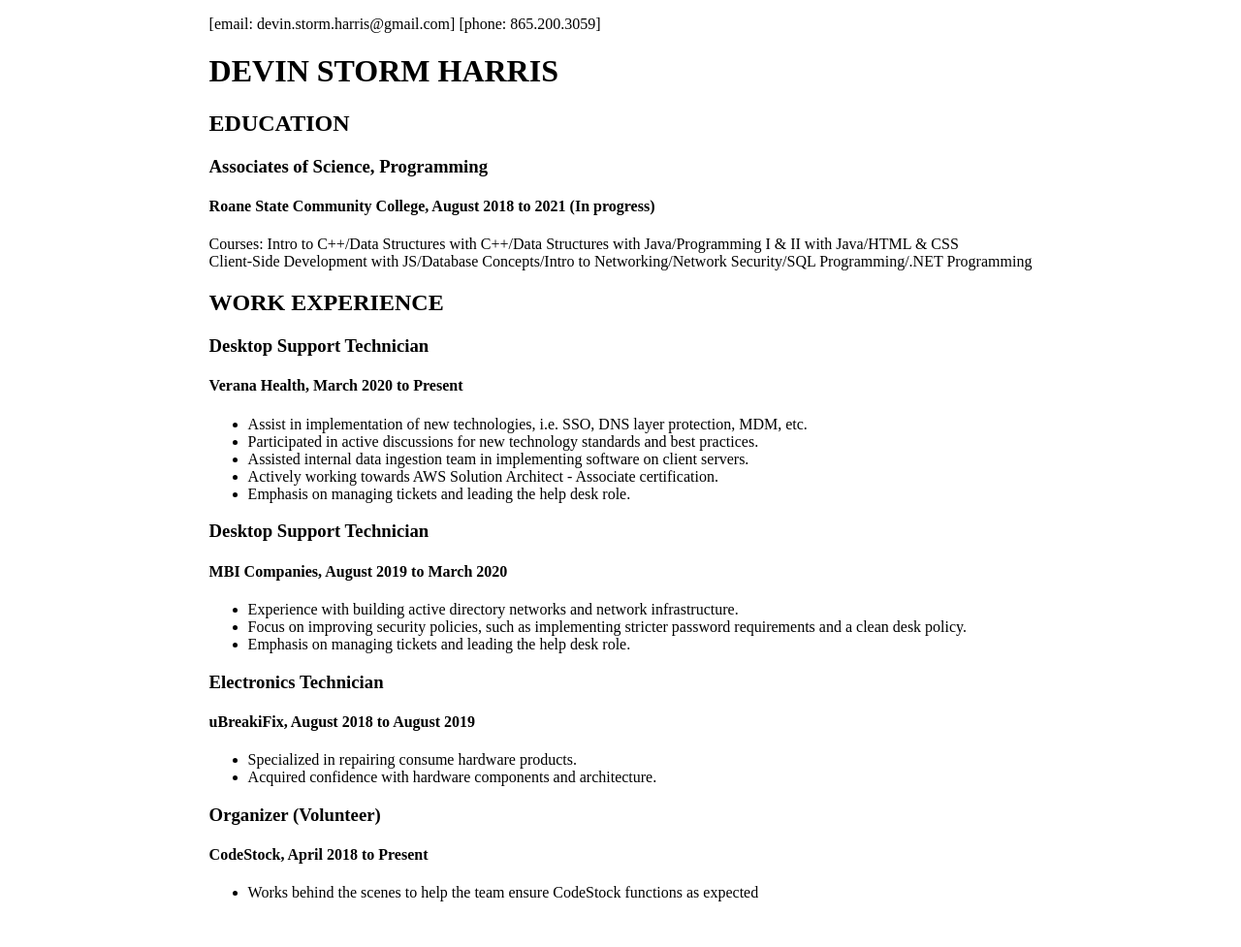
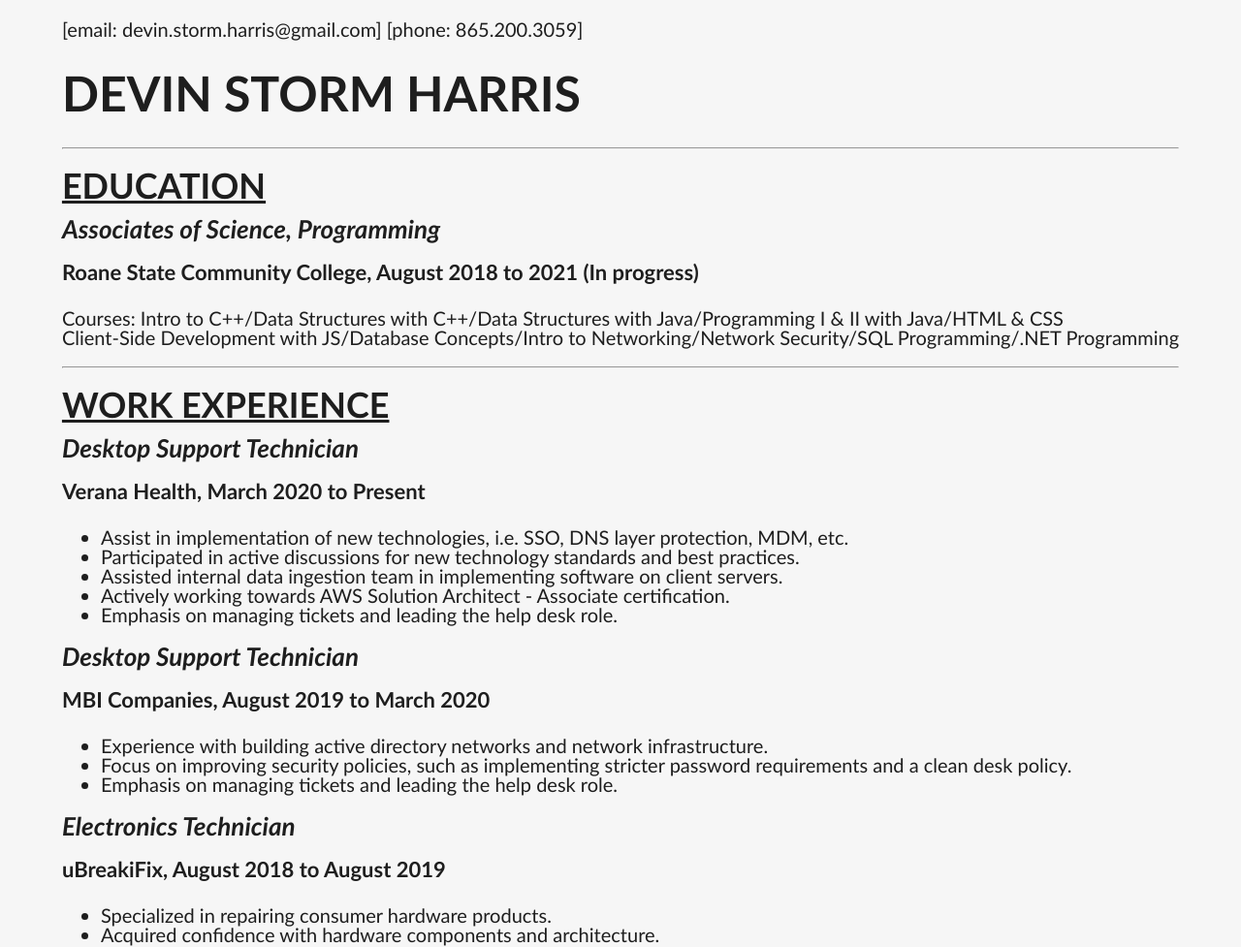
Before and after one commit to DevinStormHarris/resume, a plain HTML site: page index.html in a window 1280 px wide. Shown: the top 977 px of the page at 97% size. Before the commit the page ends 946 px from the top, so only its background shows below. Drawn offline with Linux system fonts and the light colour scheme.

Commit message:
Added more CSS.

```diff
--- a/index.html
+++ b/index.html
@@ -19,6 +19,8 @@
             <h1>DEVIN STORM HARRIS</h1>
         </div>
 
+        <hr>
+
         <div>
             <h2>EDUCATION</h2>
             <h3>Associates of Science, Programming</h3>
@@ -26,6 +28,8 @@
             <p> Courses: Intro to C++/Data Structures with C++/Data Structures with Java/Programming I & II with Java/HTML & CSS
                 <br >Client-Side Development with JS/Database Concepts/Intro to Networking/Network Security/SQL Programming/.NET Programming</p>
         </div>
+
+        <hr>
 
         <div>
             <h2>WORK EXPERIENCE</h2>
@@ -50,7 +54,7 @@
             <h3>Electronics Technician</h3>
             <h4>uBreakiFix, August 2018 to August 2019</h4>
             <ul>
-                <li>Specialized in repairing consume hardware products.</li>
+                <li>Specialized in repairing consumer hardware products.</li>
                 <li>Acquired confidence with hardware components and architecture.</li>
             </ul>
 
--- a/stylesheet.css
+++ b/stylesheet.css
@@ -1,10 +1,34 @@
 body {
-    /* margin-top: 100px;
-    margin-bottom: 100px;
-    margin-right: 150px;
-    margin-left: 150px; */
 
     margin: auto;
     max-width: fit-content;
+    font-family: Calibri, sans-serif;
+    line-height: 95%;
+    color: #1e1e1e;
+    background-color: #f6f6f6;
+  }
 
-  }
+p, li {
+    font-size: 20px;
+    line-height: 100%;
+}
+
+h1 {
+    font-size: 50px;
+    line-height: 90%;
+}
+
+h2 {
+    font-size: 36px;
+    text-decoration: underline;
+}
+
+h3 {
+    font-size: 26px;
+    font-weight: bold;
+    font-style: oblique;
+}
+
+h4 {
+    font-size: 22px;
+}
```
